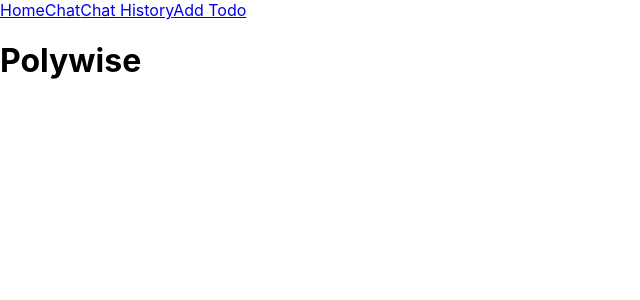
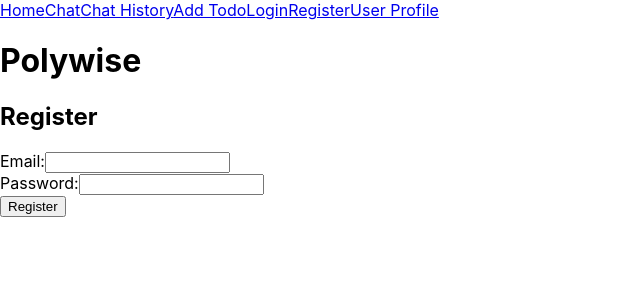
Before and after one commit to mattpiccolella/bluepeak, a React (Create React App) app in the folder frontend/: page /register in a window 1280 px wide. Shown: the top 300 px of the page, without its empty margins (0-640 px from the left). Built offline with nearby package versions, Linux system fonts and the light colour scheme.

Commit message:
Adding login, register on frontend

```diff
--- a/frontend/src/App.js
+++ b/frontend/src/App.js
@@ -4,6 +4,9 @@
 import TodoList from './components/TodoList';
 import Chat from   './components/Chat';
 import ChatHistory from   './components/ChatHistory';
+import Login from   './components/Login';
+import Register from   './components/Register';
+import UserProfile from   './components/UserProfile';
 import { TodoProvider } from './contexts/TodoContext';
 import { BrowserRouter as Router, Route, Routes } from 'react-router-dom';
 import './assets/styles/App.css';
@@ -19,6 +22,9 @@
           <Route exact path="/chat" element={<Chat />}/>
           <Route path="/add-todo" element={<TodoForm />}/>
           <Route path="/chat-history" element={<ChatHistory />}/>
+          <Route path="/login" element={<Login />}/>
+          <Route path='/register' element={<Register />}/>
+          <Route path="/user-profile" element={<UserProfile />}/>
           {/* Add more routes as needed */}
         </Routes>
       </Router>
--- /dev/null
+++ b/frontend/src/components/Login.js
@@ -0,0 +1,43 @@
+import React, { useState } from 'react';
+import axios from 'axios';
+import { useNavigate } from 'react-router-dom';
+
+function Login() {
+    const [email, setEmail] = useState('');
+    const [password, setPassword] = useState('');
+    const navigate = useNavigate()
+
+    const handleSubmit = async (e) => {
+        e.preventDefault();
+        try {
+            const serverUrl = process.env.REACT_APP_SERVER_URL;
+            const response = await axios.post(`${serverUrl}/login`, { 'email': email, password });
+            console.log('Login successful', response.data);
+            localStorage.setItem('token', response.data.access_token); // Store the token in localStorage
+            navigate('/user-profile')
+            // Handle login success (e.g., store token, redirect)
+        } catch (error) {
+            console.error('Login failed', error);
+            // Handle login failure
+        }
+    };
+
+    return (
+        <div>
+            <h2>Login</h2>
+            <form onSubmit={handleSubmit}>
+                <label>
+                    Username:
+                    <input type="text" value={email} onChange={e => setEmail(e.target.value)} />
+                </label>
+                <label>
+                    Password:
+                    <input type="password" value={password} onChange={e => setPassword(e.target.value)} />
+                </label>
+                <button type="submit">Login</button>
+            </form>
+        </div>
+    );
+}
+
+export default Login;
--- a/frontend/src/components/Nav.js
+++ b/frontend/src/components/Nav.js
@@ -8,6 +8,9 @@
       <Link to="/chat">Chat</Link>
       <Link to="/chat-history" >Chat History</Link>
       <Link to="/add-todo">Add Todo</Link>
+      <Link to="/login">Login</Link>
+      <Link to="/register">Register</Link>
+      <Link to="/user-profile">User Profile</Link>
       {/* More navigation links as needed */}
     </nav>
   );
--- /dev/null
+++ b/frontend/src/components/Register.js
@@ -0,0 +1,59 @@
+import React, { useState } from 'react';
+import axios from 'axios';
+import { useNavigate } from 'react-router-dom';
+
+function Register() {
+    const [formData, setFormData] = useState({email: '',password: ''});
+    const navigate = useNavigate()
+
+    const { username, email, password } = formData;
+
+    const onChange = e => {
+        setFormData({ ...formData, [e.target.name]: e.target.value });
+    };
+
+    const onSubmit = async e => {
+        e.preventDefault();
+        try {
+            const serverUrl = process.env.REACT_APP_SERVER_URL;
+            const response = await axios.post(`${serverUrl}/register`, { email, password} );
+            console.log('Registration successful', response.data);
+            navigate('/login')
+            // Handle registration success (e.g., redirect to login)
+        } catch (error) {
+            console.error('Registration failed', error);
+            // Handle registration failure (e.g., show error message)
+        }
+    };
+
+    return (
+        <div>
+            <h2>Register</h2>
+            <form onSubmit={onSubmit}>
+                <div>
+                    <label>Email:</label>
+                    <input
+                        type="email"
+                        name="email"
+                        value={email}
+                        onChange={onChange}
+                        required
+                    />
+                </div>
+                <div>
+                    <label>Password:</label>
+                    <input
+                        type="password"
+                        name="password"
+                        value={password}
+                        onChange={onChange}
+                        required
+                    />
+                </div>
+                <button type="submit">Register</button>
+            </form>
+        </div>
+    );
+}
+
+export default Register;
--- /dev/null
+++ b/frontend/src/components/UserProfile.js
@@ -0,0 +1,14 @@
+import React from 'react';
+
+function UserProfile() {
+    // Logic to fetch and display user profile data goes here
+
+    return (
+        <div>
+            <h2>User Profile</h2>
+            {/* Display user profile information */}
+        </div>
+    );
+}
+
+export default UserProfile;
```
